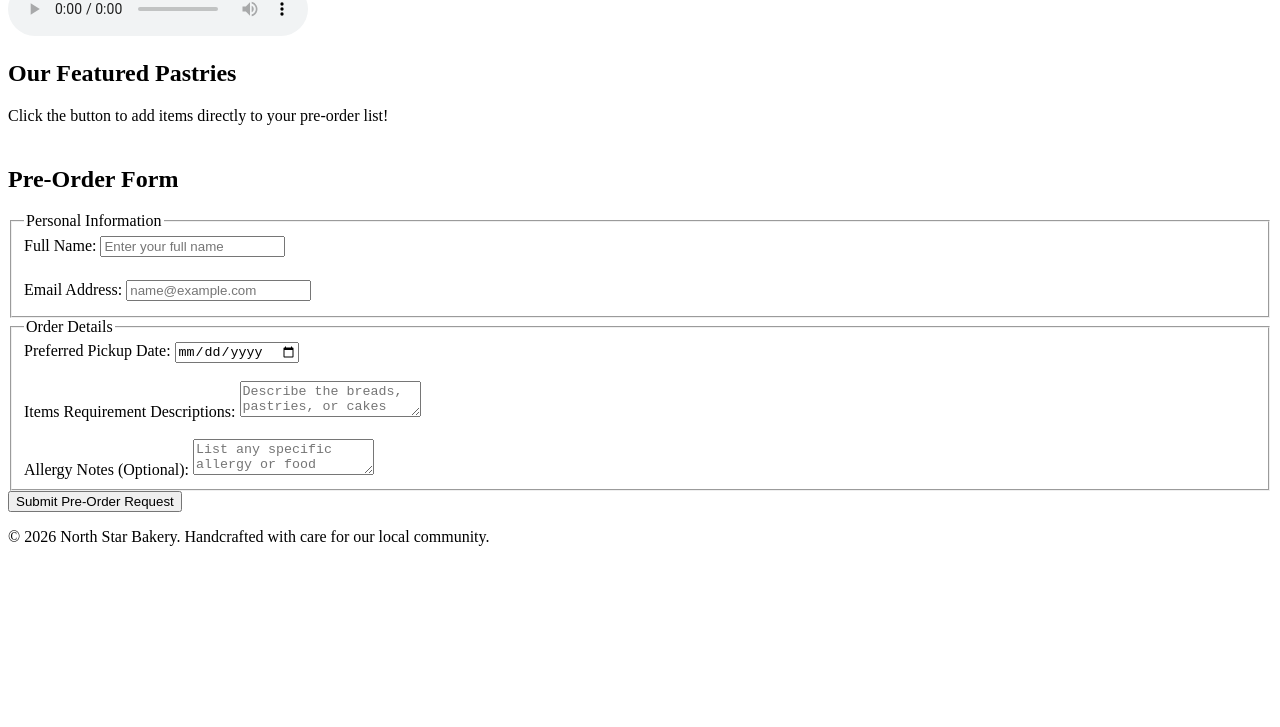
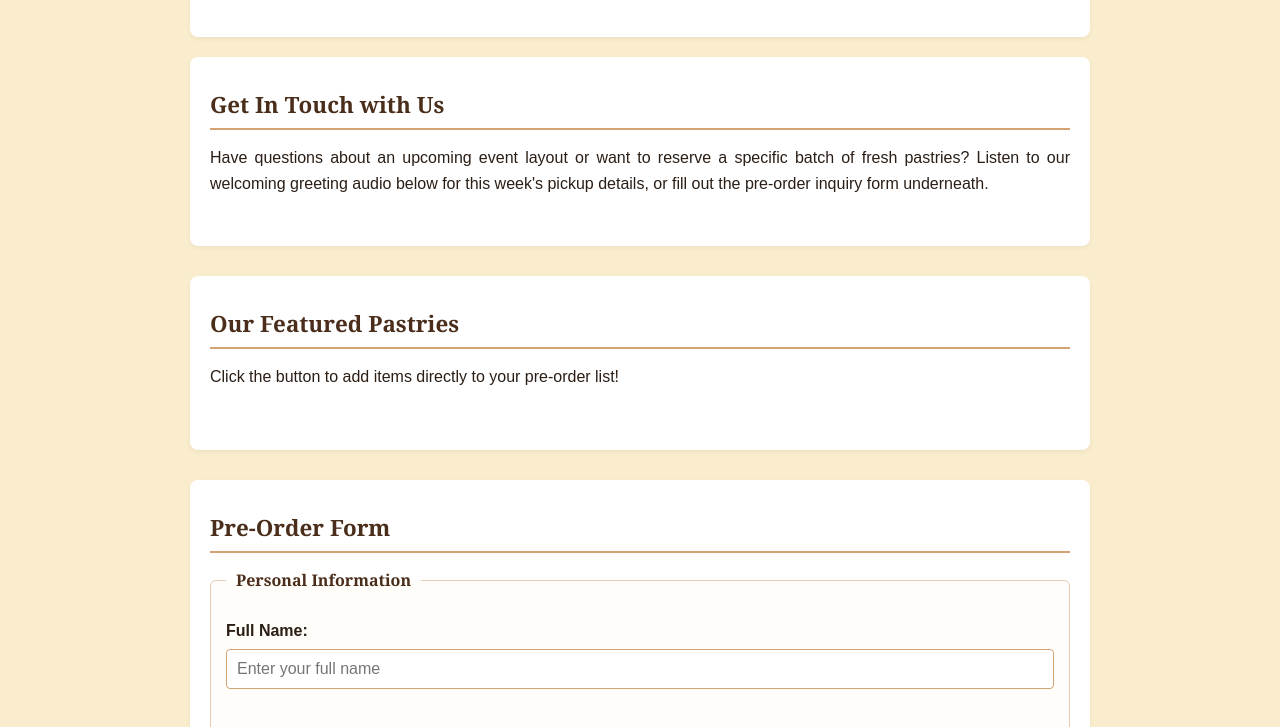
Before and after one commit to YuryHM84/north-star-bakery, a plain HTML site: page contact.html in a window 1280 px wide. Shown: the part 315-1042 px from the top of the page. Before the commit the page ends 877 px from the top, so only its background shows below. Drawn offline with Linux system fonts and the light colour scheme.

Commit message:
Link stylesheet in contact.html
Added a link to the stylesheet for visual styles.

```diff
--- a/contact.html
+++ b/contact.html
@@ -4,6 +4,8 @@
     <meta charset="UTF-8">
     <meta name="viewport" content="width=device-width, initial-scale=1.0">
     <title>Contact & Pre-Order - North Star Bakery</title>
+    <!-- Línea corregida para vincular los estilos visuales de tu panadería -->
+    <link rel="stylesheet" href="styles.css">
 </head>
 <body>
 
```
